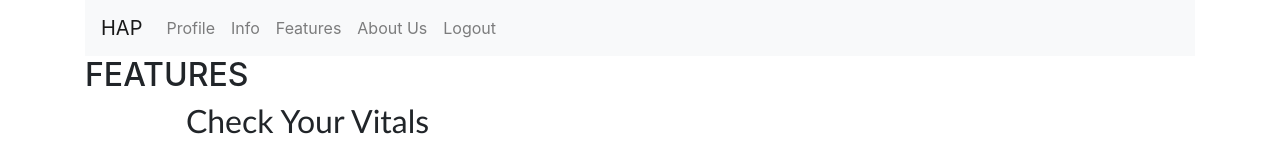
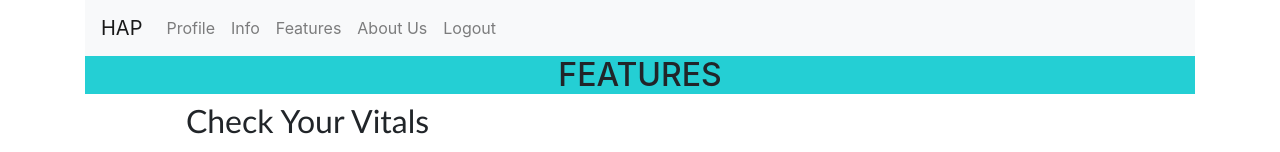
Before and after one commit to Pravindu-Lokuarumage/Strawhats, a React (Create React App) app in the folder web/: page /features in a window 1280 px wide. Shown: the top 152 px of the page. Built offline with nearby package versions, Linux system fonts and the light colour scheme; no server answers; sample sign-in values are in the browser's storage.

Commit message:
UPDATE: Updated the Header alignment and added some info

```diff
--- a/web/src/pages/features.jsx
+++ b/web/src/pages/features.jsx
@@ -1,53 +1,19 @@
 import React, { Component } from 'react';
 import Navbar from '../components/navbar';
 import Footer from '../components/footer';
+import '../myStyle.css'
 import $ from "jquery";
 
 const API_URL = 'https://api-cyan-six.vercel.app/api';
-const currentUser = localStorage.getItem('user');
 
 class Features extends Component {
-    constructor(props){
-		super(props)
-		this.state = {
-			profile:{}
-		};
-	}
-	componentDidMount(){
-		if (currentUser){
-			$.get(`${API_URL}/profile/${currentUser}`)
-			.then(response => {
-                if (response[0]== null){
-                    window.location.href = '/create';
-                }
-                else{
-                    this.setState({profile:response[0]})
-                }
 
-			})
-		}
-		else{
-			const path = window.location.pathname;
-    		if (path !== '/login' && path !== '/registration') {
-				window.location.href = '/login';
-			}
-		}
-	}
 	render(){
 		return(
-            //Note: might have to change 3rd picture for a clipart for the Future plans.
-            //page html
-            //1.Welcome --//Our Goal
-            //2.Our Team
-            //3.Our Future
-            //3.User Reviews
-            //4.Our contact info
             <div className="container mainFeatures">
 				<div id="navbar"><Navbar></Navbar></div>
-                <div className="row logoRow">
-                    <div className="col-md-7 position-relative logoCol">
-                        <h2 className="text-left logoHeader d-flex align-items-center"> FEATURES</h2>
-                    </div>
+                <div className="text-center">
+                    <h2 className="logoHeader1"> FEATURES</h2>
                 </div>
                  <div className="row firstRowFeatures">
                     <div className="col-md-5 firstCol">
```
